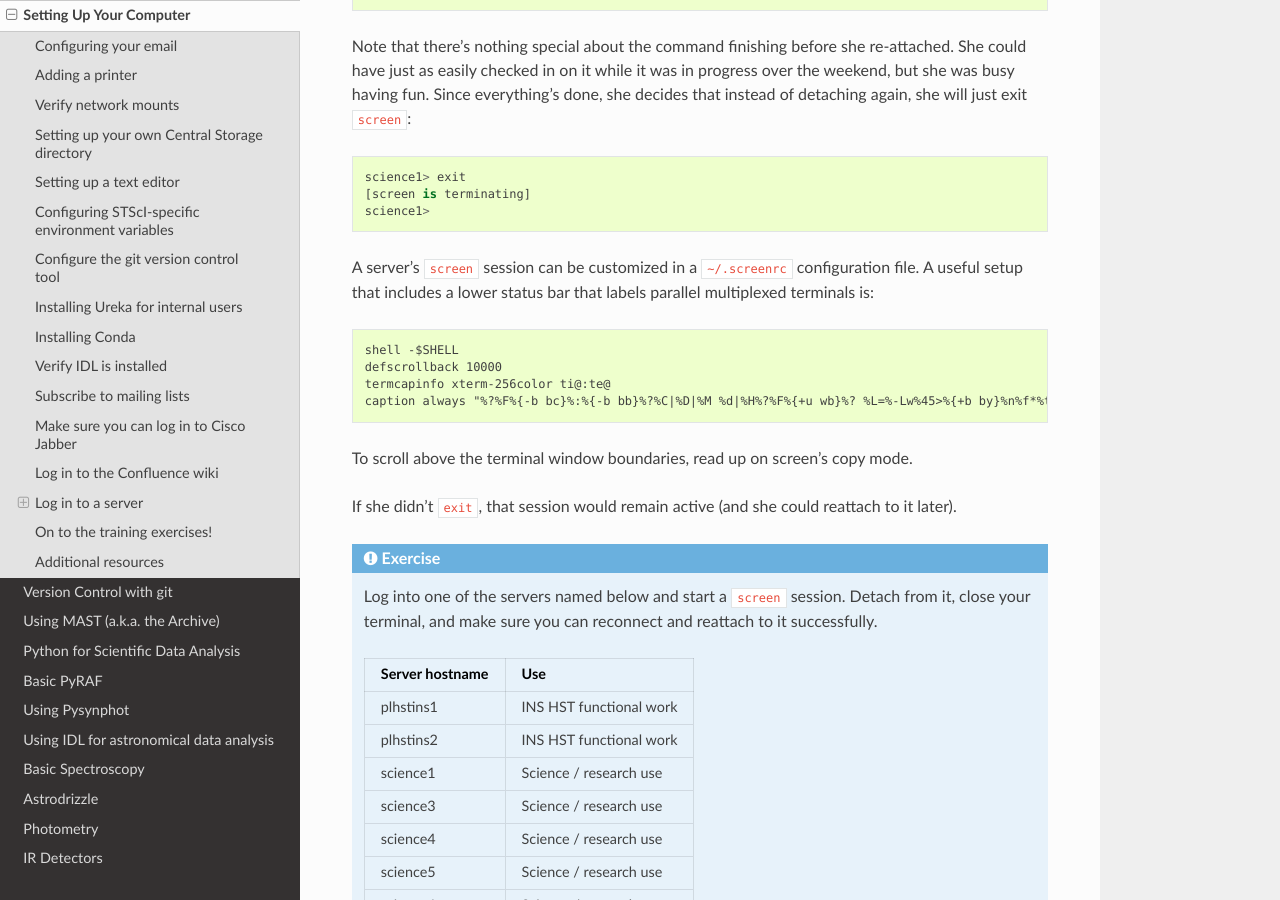
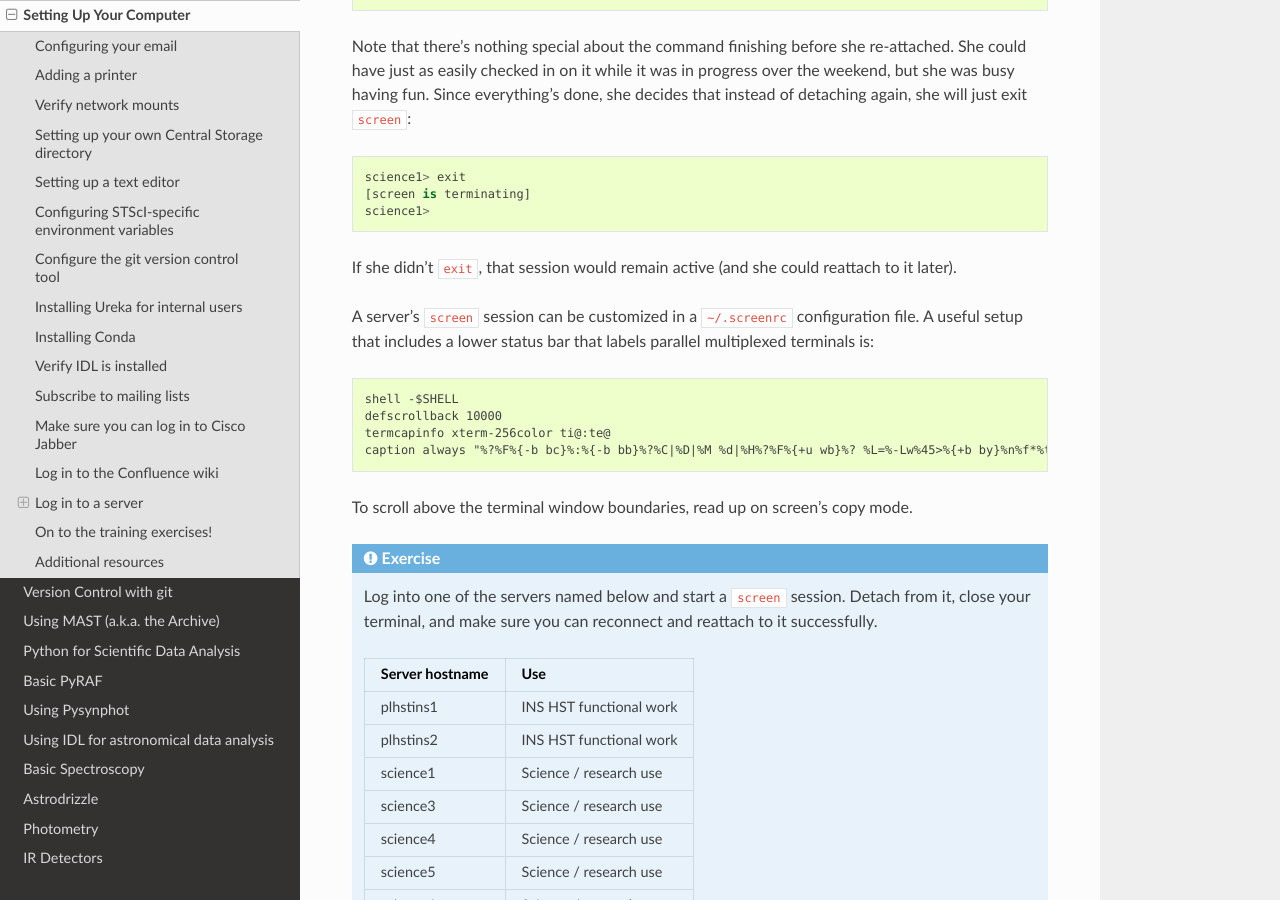
Before and after one commit to staceybright/training-library, a Sphinx documentation site: the page built from source/computer_setup.txt, in a window 1280 px wide and 900 px high, scrolled down 12890 px. Built offline with Sphinx 7.4.7 and the Read the Docs theme 2.0.0, drawn with Linux system fonts in a browser that asks for light colours; some of the changed lines change nothing that is shown.

```diff
--- a/source/computer_setup.txt
+++ b/source/computer_setup.txt
@@ -402,6 +402,8 @@
    [screen is terminating]
    science1>
 
+If she didn't ``exit``, that session would remain active (and she could reattach to it later).
+
 A server's ``screen`` session can be customized in a ``~/.screenrc`` configuration file.  A useful setup that includes a lower status bar that labels parallel multiplexed terminals is::
 
    shell -$SHELL
@@ -410,8 +412,6 @@
    caption always "%?%F%{-b bc}%:%{-b bb}%?%C|%D|%M %d|%H%?%F%{+u wb}%? %L=%-Lw%45>%{+b by}%n%f*%t%{-}%+Lw%-0<"
 
 To scroll above the terminal window boundaries, read up on screen's copy mode.
-
-If she didn't ``exit``, that session would remain active (and she could reattach to it later).
 
 .. admonition:: Exercise
    :class: note
```
